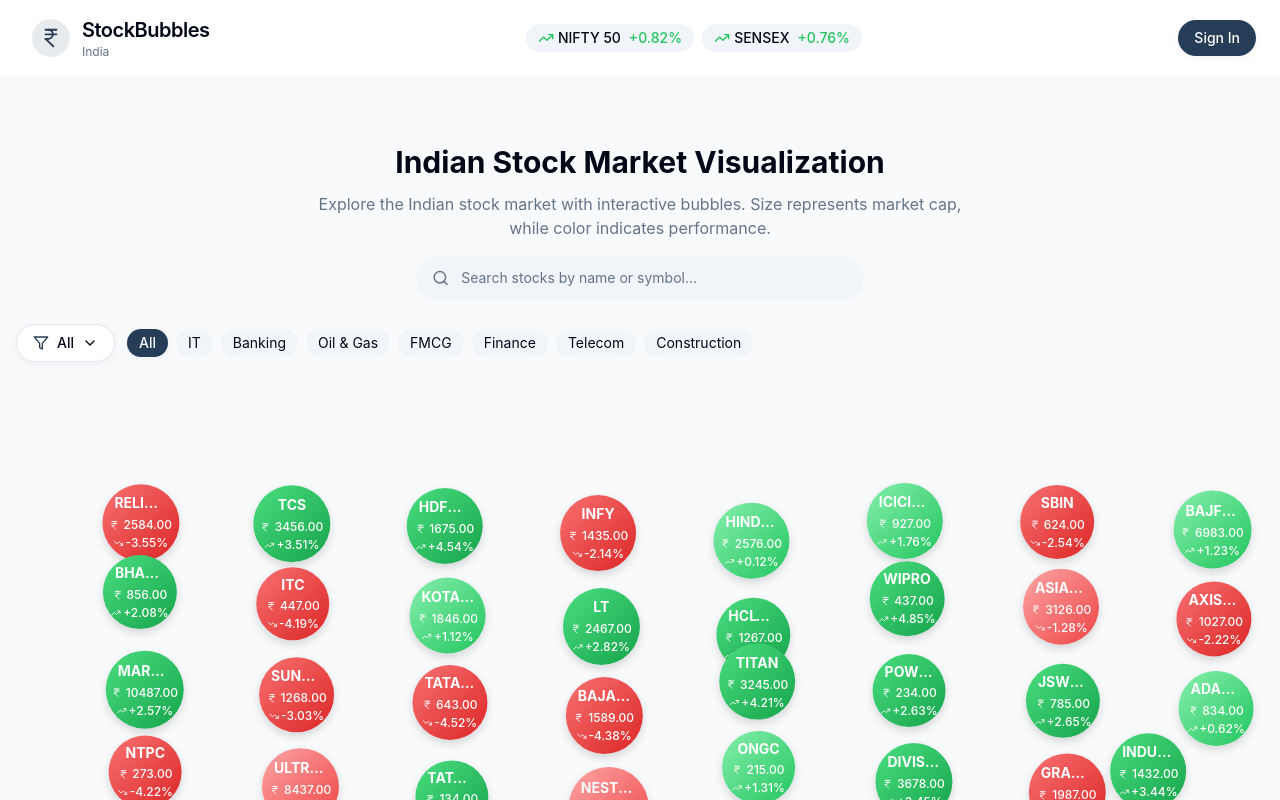
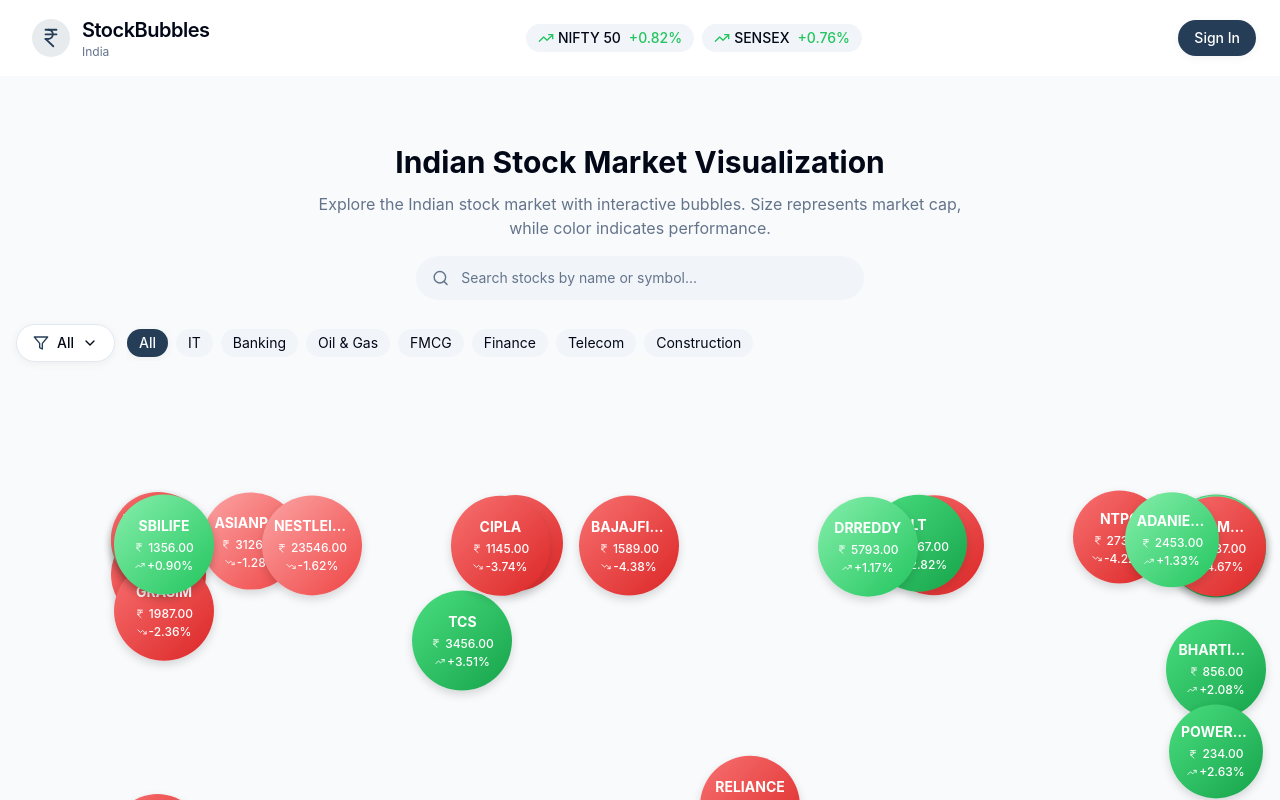
Before and after one commit to sravanporipireddy/stockbubbles-india, a React (Vite) app: page / in a window 1280 px wide. Shown: the top 800 px of the page. Built offline with nearby package versions, Linux system fonts and the light colour scheme.

Commit message:
Adjust bubble sizing and positioning
The bubbles were all the same size and appeared in a grid-like pattern. This commit adjusts the sizing and positioning of the bubbles.

```diff
--- a/src/components/StockBubble.tsx
+++ b/src/components/StockBubble.tsx
@@ -1,5 +1,5 @@
 
-import React, { useState, useEffect, useRef } from 'react';
+import React, { useState, useRef } from 'react';
 import { motion } from 'framer-motion';
 import { IndianRupee, TrendingUp, TrendingDown } from 'lucide-react';
 import {
@@ -38,7 +38,7 @@ const StockBubble: React.FC<StockBubbleProps> = ({
   const containerWidth = Math.min(window.innerWidth * 0.9, 1200);
   const containerHeight = 700; // Increased height for more space
 
-  // Generate a deterministic position based on index
+  // Generate a position using the improved spiral algorithm
   const position = generateBubblePosition(
     index,
     allStocks.length,
@@ -47,13 +47,13 @@ const StockBubble: React.FC<StockBubbleProps> = ({
     bubbleSize
   );
 
-  // Create fixed floating animations for natural movement
+  // Create subtle floating animations for natural movement
   // Using index to create deterministic but varied animations
   const floatDuration = 3 + (index % 5); // 3-7s duration
   const floatDelay = (index % 10) * 0.2; // 0-1.8s delay
 
   // Much smaller floating distance
-  const floatDistance = 4 + (index % 5); // 4-8px maximum movement
+  const floatDistance = 3 + (index % 3); // 3-5px maximum movement
 
   return (
     <motion.div
@@ -62,14 +62,10 @@ const StockBubble: React.FC<StockBubbleProps> = ({
       initial={{
         scale: 0,
         opacity: 0,
-        x: position.x,
-        y: position.y,
       }}
       animate={{
         scale: 1,
         opacity: 1,
-        x: position.x,
-        y: position.y,
       }}
       transition={{
         type: "spring",
@@ -83,9 +79,9 @@ const StockBubble: React.FC<StockBubbleProps> = ({
         height: bubbleSize,
         zIndex: isHovering ? 100 : 50,
         position: 'absolute',
-        left: 0,
-        top: 0,
-        transform: `translate(${position.x}px, ${position.y}px) translate(-50%, -50%)` // Use transform instead of x/y for more stability
+        left: position.x,
+        top: position.y,
+        transform: `translate(-50%, -50%)` // Center the bubble
       }}
       onMouseEnter={() => setIsHovering(true)}
       onMouseLeave={() => setIsHovering(false)}
--- a/src/lib/stockUtils.ts
+++ b/src/lib/stockUtils.ts
@@ -45,19 +45,21 @@ export const getBubbleColor = (changePercent: number): string => {
 // Improved function to determine bubble size based on market cap
 export const getBubbleSize = (marketCap: number, maxMarketCap: number): number => {
   // Create a more obvious size variation with a wider range
-  const minSize = 35; // Minimum bubble size
-  const maxSize = 80; // Maximum bubble size
+  const minSize = 30; // Minimum bubble size
+  const maxSize = 100; // Maximum bubble size - increased for more variation
 
   // Apply logarithmic scaling for better size distribution
   const logMarketCap = Math.log(marketCap + 1);
   const logMaxMarketCap = Math.log(maxMarketCap + 1);
   const sizeRatio = logMarketCap / logMaxMarketCap;
 
-  // Deterministic size calculation (removed random factor)
-  return Math.max(minSize, Math.min(maxSize, minSize + (maxSize - minSize) * sizeRatio));
+  // Add small variance factor based on the stock's market cap to avoid identical sizes
+  const variance = ((marketCap % 1000) / 1000) * 10; // Creates a small deterministic variance
+
+  return Math.max(minSize, Math.min(maxSize, minSize + (maxSize - minSize) * sizeRatio + variance));
 };
 
-// Generate deterministic positions for bubbles based on index
+// Generate more natural, less grid-like positions for bubbles
 export const generateBubblePosition = (
   index: number,
   totalBubbles: number,
@@ -65,30 +67,37 @@ export const generateBubblePosition = (
   containerHeight: number,
   bubbleSize: number
 ): { x: number, y: number } => {
-  // Calculate grid dimensions based on the square root of total bubbles
-  const gridSize = Math.ceil(Math.sqrt(totalBubbles));
-  const cellWidth = containerWidth / gridSize;
-  const cellHeight = containerHeight / gridSize;
+  // Use golden ratio for spiral positioning instead of grid
+  const goldenRatio = 1.618033988749895;
+  const angleStep = 2 * Math.PI * goldenRatio;
 
-  // Calculate row and column based on index
-  const row = Math.floor(index / gridSize);
-  const col = index % gridSize;
+  // Calculate radius based on index and total bubbles
+  const radius = bubbleSize + (Math.sqrt(index) * containerWidth * 0.15);
 
-  // Calculate the center position of the cell
-  const x = col * cellWidth + cellWidth / 2;
-  const y = row * cellHeight + cellHeight / 2;
+  // Calculate angle using golden ratio for natural distribution
+  const angle = index * angleStep;
 
-  // Add a slight offset based on position to avoid perfect alignment
-  // Using a deterministic offset based on index
-  const offsetFactor = ((index * 13) % 100) / 100; // Between 0 and 1, deterministic
-  const offsetX = (offsetFactor - 0.5) * (cellWidth * 0.5);
-  const offsetY = ((offsetFactor * 1.7) % 1 - 0.5) * (cellHeight * 0.5);
+  // Calculate center point of the container
+  const centerX = containerWidth / 2;
+  const centerY = containerHeight / 2;
 
-  // Return position with constraints to ensure bubbles stay within container
-  return {
-    x: Math.max(bubbleSize / 2, Math.min(containerWidth - bubbleSize / 2, x + offsetX)),
-    y: Math.max(bubbleSize / 2, Math.min(containerHeight - bubbleSize / 2, y + offsetY))
-  };
+  // Calculate position from center
+  let x = centerX + radius * Math.cos(angle);
+  let y = centerY + radius * Math.sin(angle);
+
+  // Add a small deterministic offset based on market cap
+  const offsetX = ((index * 17) % 100 - 50) * 0.8;
+  const offsetY = ((index * 23) % 100 - 50) * 0.8;
+
+  x += offsetX;
+  y += offsetY;
+
+  // Ensure bubbles stay within container with padding
+  const padding = bubbleSize / 2;
+  x = Math.max(padding, Math.min(containerWidth - padding, x));
+  y = Math.max(padding, Math.min(containerHeight - padding, y));
+
+  return { x, y };
 };
 
 // Function to determine text color based on performance
```
